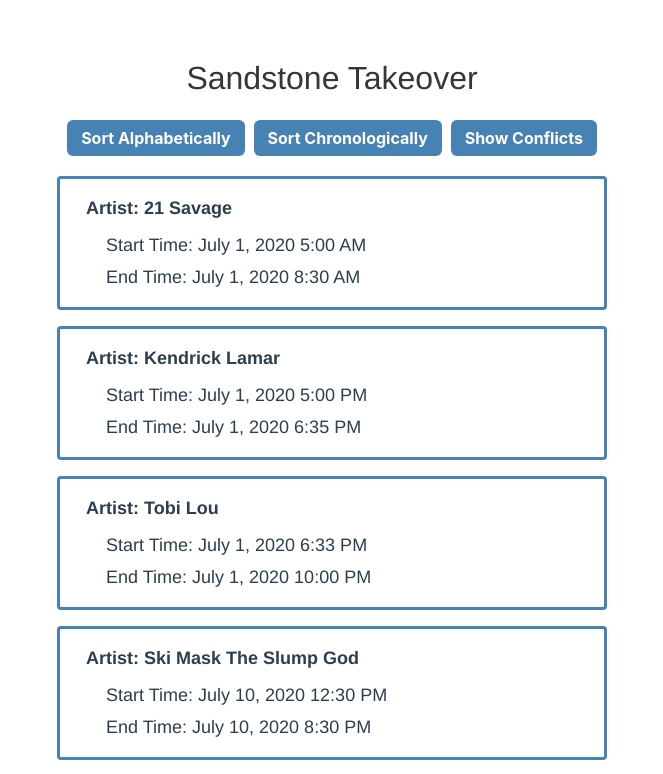
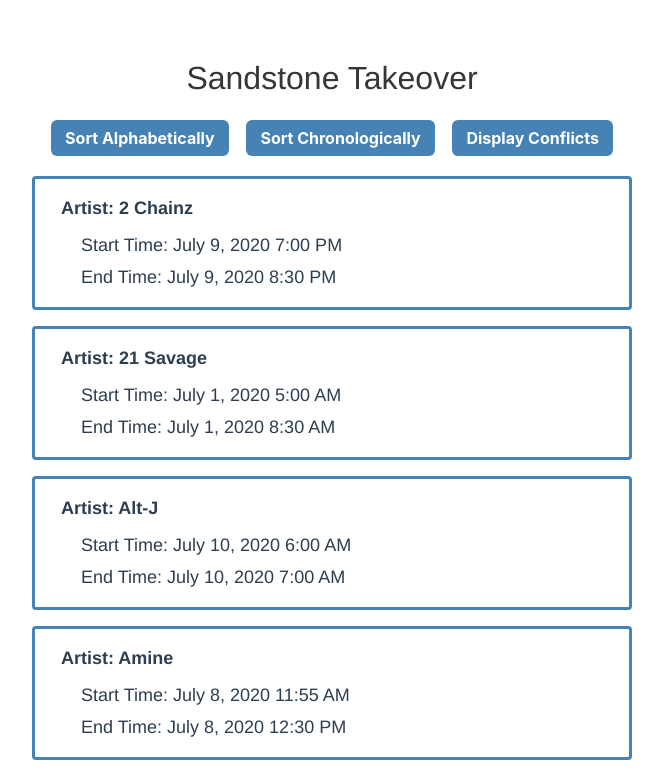
Before and after one commit to csabbert/sandstonetakeover, a Vue app: page / in a window 1280 px wide. Shown: the top 774 px of the page, without its empty margins (308-971 px from the left). Built offline with nearby package versions, Linux system fonts and the light colour scheme.

Commit message:
Commit_08July2022

```diff
--- a/public/index.html
+++ b/public/index.html
@@ -5,7 +5,7 @@
     <meta http-equiv="X-UA-Compatible" content="IE=edge">
     <meta name="viewport" content="width=device-width,initial-scale=1.0">
     <link rel="icon" href="<%= BASE_URL %>favicon.ico">
-    <title>Shortest Song</title>
+    <title>Sandstone Takeover</title>
   </head>
   <body>
     <noscript>
--- a/src/App.vue
+++ b/src/App.vue
@@ -4,10 +4,10 @@
       <h1>Sandstone Takeover</h1>
     </div>
     <header>
-      <div class="sort">
-        <button @click="sortClick('artist')">Sort Alphabetically</button>&nbsp;
-        <button @click="sortClick('start')">Sort Chronologically</button>&nbsp;
-        <button>Show Conflicts</button>
+      <div class="sort-buttons">
+        <button @click="sortClick('artist')">Sort Alphabetically</button>&nbsp;&nbsp;&nbsp;
+        <button @click="sortClick('start')">Sort Chronologically</button>&nbsp;&nbsp;&nbsp;
+        <button>Display Conflicts</button>
       </div>
     </header>
     <ShowsList :shows="shows" :sort="sort" />
@@ -19,10 +19,9 @@
   ref,
   defineComponent,
 } from '@vue/composition-api';
-// import Vue from 'vue';
 import ShowsList from './components/ShowsList.vue';
-import Show from './types/Show';
-import SortTime from './types/SortTime';
+import Show from './Interfaces/Show';
+import SortShow from './types/SortShow';
 import data from './assets/data.json';
 
 export default defineComponent({
@@ -30,8 +29,8 @@
   components: { ShowsList },
   setup() {
     const shows = ref<Show[]>(data);
-    const sort = ref<SortTime>('start');
-    const sortClick = (term:SortTime) => {
+    const sort = ref<SortShow>('artist');
+    const sortClick = (term: SortShow) => {
       sort.value = term;
     };
     return { shows, sort, sortClick };
@@ -54,17 +53,17 @@
 header {
   text-align: center;
 }
-header.sort {
+.sort-buttons {
   margin-top: 20px;
 }
 button {
-  margin: 0 10px;
+  margin-right: 20px;
   color: white;
   border: 0px solid steelblue;
   background: steelblue;
   padding: 8px 14px;
   border-radius: 6px;
-  cursor: pointer;
+  cursor: url('/utilities/cursor.cur'), pointer;
   font-weight: bold;
   font-size: medium;
   transition-duration: 0.2s;
--- /dev/null
+++ b/src/Interfaces/Show.ts
@@ -0,0 +1,9 @@
+import { dateFormatter } from './dateFormatter.js'
+
+interface Show {
+  artist: string,
+  start: string,
+  end: string
+}
+
+export default Show;
--- /dev/null
+++ b/src/Interfaces/dateFormatter.ts
@@ -0,0 +1,3 @@
+export interface dateFormatter {
+    format(): Date;
+}
--- a/src/components/ShowsList.vue
+++ b/src/components/ShowsList.vue
@@ -1,7 +1,7 @@
 <template>
   <div class="shows-list">
     <transition-group name="list" tag="ul">
-      <li v-for="show in sortedShows" :key="show.start">
+      <li v-for="show in sortedShows" :key="show.artist">
         <h2>Artist: {{show.artist}}</h2>
         <div class="start-time">
           <p>Start Time: {{show.start}}</p>
@@ -20,8 +20,8 @@
   defineComponent,
   PropType,
 } from '@vue/composition-api';
-import Show from '../types/Show';
-import SortTime from '../types/SortTime';
+import Show from '../Interfaces/Show';
+import SortShow from '../types/SortShow';
 
 export default defineComponent({
   props: {
@@ -31,7 +31,7 @@
     },
     sort: {
       required: true,
-      type: Date as PropType<SortTime>,
+      type: String as PropType<SortShow>,
     },
   },
   setup(props) {
@@ -46,7 +46,7 @@
 
 <style scoped>
   .shows-list {
-    max-width: 550px;
+    max-width: 600px;
     margin: 20px auto;
   }
   .shows-list ul {
--- /dev/null
+++ b/src/types/SortShow.ts
@@ -0,0 +1,3 @@
+type SortShow = 'artist' | 'start' | 'end'
+
+export default SortShow;
--- a/src/types/SortTime.ts
+++ /dev/null
@@ -1,3 +0,0 @@
-type SortTime = 'artist' | 'start' | 'end'
-
-export default SortTime;
```
Also changed, not shown: src/types/Show.ts (deleted, +0 -7 lines), 1 other file (tests, documents, lock files or other folders).
